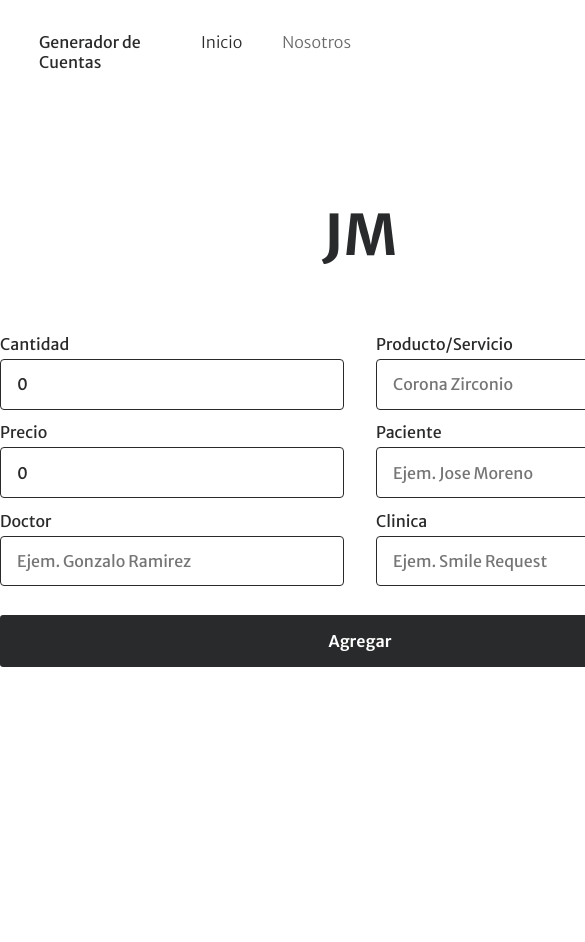
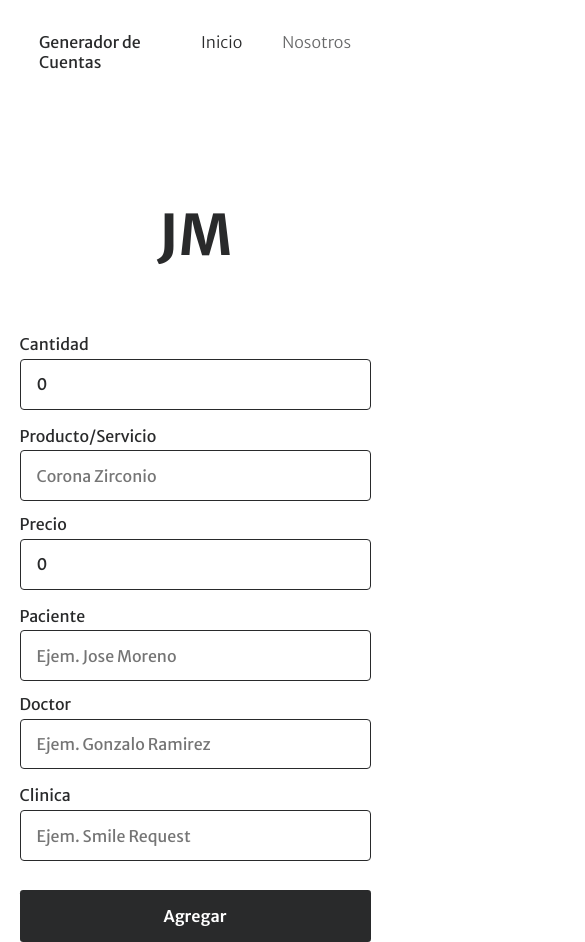
Before and after one commit to JooseMM/cuentas-PDF, a React (Vite) app: page / in a window 390 px wide. Shown: the top 942 px of the page, 585 px wide, since content can reach past the window. Before the commit the page ends 844 px from the top, so only its background shows below. Built offline with nearby package versions, Linux system fonts and the light colour scheme.

Commit message:
add style for mobile

```diff
--- a/src/App.css
+++ b/src/App.css
@@ -75,14 +75,14 @@ a {
 }
 .input-section .input-row {
   display: flex;
-  justify-items: center;
+  justify-content: center;
 }
-.input-row .single-input {
+.single-input {
   display: flex;
   flex-direction: column;
   width: 22rem;
 }
-.input-row .single-input:not(:last-child) {
+.single-input:not(:last-child) {
   margin-right: 2rem;
 }
 .single-input > input {
@@ -184,3 +184,82 @@ tfoot td {
   text-align: center;
 
 }
+@media only screen and (max-width: 800px) {
+  .main-container {
+    width: auto;
+    max-width: 500px;
+  }
+  .input-row {
+    flex-direction: column;
+  }
+  .single-input {
+    display: flex;
+    justify-content: center;
+    margin-inline: auto;
+    width: 90%;
+  }
+  .input-row > .single-input:not(:last-child) {
+    margin: 0;
+    margin-inline: auto;
+    margin-bottom: 1rem;
+  }
+  .add-button {
+    width: 90%;
+    margin-inline: auto;
+  }
+  .qty {
+    width: 7rem;
+  }
+  .delete {
+    display: none;
+  }
+  .client {
+    width: 9rem;
+    padding-right: 1rem;
+  }
+
+  .product {
+    width: 5rem;
+  }
+  .price {
+    width: 9rem;
+    text-align: center;
+  }
+  table {
+    width: 90%;
+    margin-inline: auto;
+  }
+  tfoot tr th:first-child {
+    display: none;
+  }
+  .finish-section > .download-btn, .alt-btn {
+    padding-block: 1rem;
+  }
+}
+/*
+.qty {
+width: 5rem;
+}
+.delete {
+display: none;
+}
+.client {
+width: 5rem;
+}
+
+.product {
+width: 5rem;
+padding-left: 1.5rem;
+}
+.price {
+width: 9rem;
+text-align: center;
+}
+table {
+width: 90%;
+margin-inline: auto;
+}
+
+tbody .product { padding-left: 1.5rem; }
+tbody .client { padding-left: 0.5rem; }
+ * */
--- a/src/Components/OutputInterface.tsx
+++ b/src/Components/OutputInterface.tsx
@@ -8,8 +8,8 @@ return (
       <table className="output-section flex-center">
 	<thead>
 	  <tr>
-	    <th className="qty">Cantidad</th>
-	    <th>Paciente</th>
+	    <th className="qty">Uds.</th>
+	    <th className="client">Paciente</th>
 	    <th className="product">Producto</th> <th className="price">Precio</th>
 	    <th className="delete">Delete</th>
 	  </tr>
@@ -31,7 +31,7 @@ return (
 	<tr>
 	<th></th>
 	<th></th>
-	<td><b>Total: $</b>{formatToCurrency(totalPayment)}</td>
+	<td><b>Total:$</b>{formatToCurrency(totalPayment)}</td>
 	</tr>
 	</tfoot>
       </table>
```
